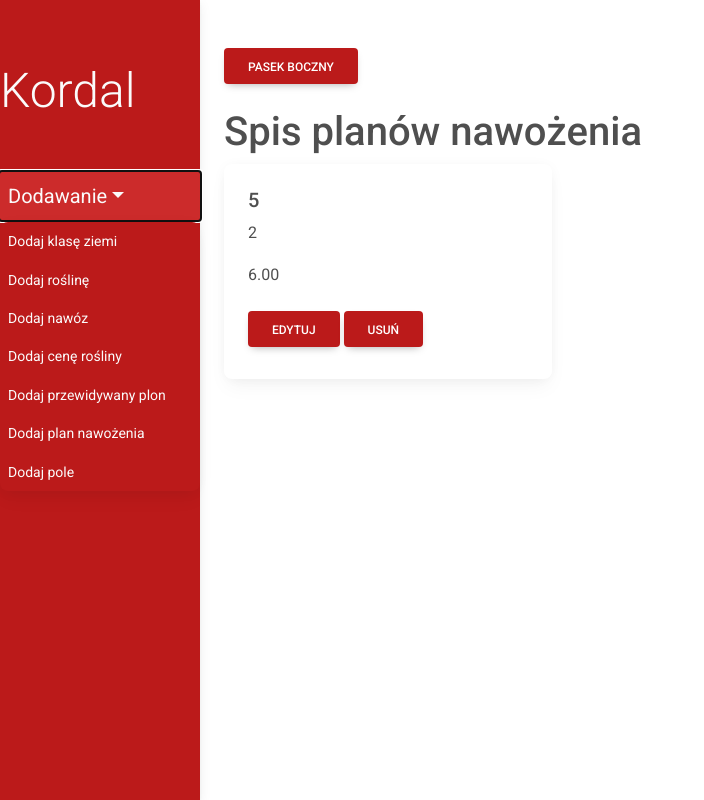
After one commit to Szymon1932/Farm-Helper, a Django app: page /fertilization_plans/ in a window 1280 px wide, after a click on "Dodawanie". The commit adds this page. Shown: the whole page, without its empty margins (0-704 px from the left). Run offline with Django 4.2, Linux system fonts and the light colour scheme; data comes from the database, SQL or seed files in the repository; both versions use the stored data as it was after the commit.

Commit message:
Added fertilization plan
todo: name add instead of keys?

```diff
--- a/farm_helper/fields/forms.py
+++ b/farm_helper/fields/forms.py
@@ -43,3 +43,10 @@ class CreatePredictedCrop(forms.ModelForm):
     class Meta:
         model = PredictedCrop
         fields = '__all__'
+
+
+class CreateFertilizationPlan(forms.ModelForm):
+
+    class Meta:
+        model = FertilizationPlan
+        fields = '__all__'
--- a/farm_helper/fields/models.py
+++ b/farm_helper/fields/models.py
@@ -47,7 +47,7 @@ class Fertilizer(models.Model):
         db_table = 'Fertilizer'
 
     def __str__(self):
-        return "Fertilizer name: " + self.fertilizer_name + ", fertilizer price: " + str(self.price)
+        return self.fertilizer_name
 
 
 class PlantPrice(models.Model):
@@ -59,11 +59,9 @@ class PlantPrice(models.Model):
     class Meta:
         db_table = 'PlantPrice'
 
-    def __str__(self):
-        return "Plant name: " + self.plant + ", date of price: " + self.price + ", plant price " + self.price + ", price predicted: " + self.is_predicted
-
 
 class PredictedCrop(models.Model):
+    #name = models.CharField(max_length=50)
     plant = models.ForeignKey(Plant, on_delete=models.CASCADE)
     crop_mass = models.DecimalField(max_digits=10, decimal_places=2)
     # Field renamed because it was a Python reserved word.
@@ -73,11 +71,9 @@ class PredictedCrop(models.Model):
     class Meta:
         db_table = 'PredictedCrop'
 
-    def __str__(self):
-        return "plant key: " + self.plant + ", crop mass: " + self.crop_mass + ", class field key" + self.class_field
-
 
 class FertilizationPlan(models.Model):
+    #name = models.CharField(max_length=50)
     predicted_crop = models.ForeignKey(
         'PredictedCrop', on_delete=models.CASCADE)
     fertilizer = models.ForeignKey('Fertilizer', on_delete=models.CASCADE)
@@ -86,11 +82,9 @@ class FertilizationPlan(models.Model):
     class Meta:
         db_table = 'FertilizationPlan'
 
-    def __str__(self):
-        return "predicted crop key: " + self.predicted_crop + ", fertilizer key: " + self.fertilizer + ", fertilizer mass " + self.fertilizer_mass
-
 
 class Field(models.Model):
+    #name = models.CharField(max_length=50)
     area = models.DecimalField(max_digits=10, decimal_places=2)
     user = models.ForeignKey('User', on_delete=models.CASCADE)
     fertilization_plan = models.ForeignKey(
@@ -98,6 +92,3 @@ class Field(models.Model):
 
     class Meta:
         db_table = 'Field'
-
-    def __str__(self):
-        return "field area: " + self.area + ", user key: " + self.fertilizer + ", fertilization plan " + self.fertilizer_mass
--- a/farm_helper/fields/templates/fields/index.html
+++ b/farm_helper/fields/templates/fields/index.html
@@ -44,7 +44,7 @@
               <li><a href="{% url 'add-fertilizer' %}" class="dropdown-item text-light pl-5 p-2">Dodaj nawóz</a></li>
               <li><a href="{% url 'add-plant_price' %}"  class="dropdown-item text-light pl-5 p-2">Dodaj cenę rośliny</a></li>
               <li><a href="{% url 'add-predicted_crop' %}" class="dropdown-item text-light pl-5 p-2">Dodaj przewidywany plon</a></li>
-              <li><a href="#" class="dropdown-item text-light pl-5 p-2">Dodaj plan nawożenia</a></li>
+              <li><a href="{% url 'add-fertilization_plan' %}" class="dropdown-item text-light pl-5 p-2">Dodaj plan nawożenia</a></li>
               <li><a href="#" class="dropdown-item text-light pl-5 p-2">Dodaj pole</a></li>
            </ul>
         </li>
@@ -59,7 +59,7 @@
               <li><a href="{% url 'show-fertilizers' %}" class="dropdown-item text-light pl-5 p-2">Pokaż nawozy</a></li>
               <li><a href="{% url 'show-plant_prices' %}"  class="dropdown-item text-light pl-5 p-2">Pokaż ceny roślin</a></li>
               <li><a href="{% url 'show-predicted_crops' %}" class="dropdown-item text-light pl-5 p-2">Pokaż przewidywany plon</a></li>
-              <li><a href="#" class="dropdown-item text-light pl-5 p-2">Pokaż plany nawożenia</a></li>
+              <li><a href="{% url 'show-fertilization_plans' %}" class="dropdown-item text-light pl-5 p-2">Pokaż plany nawożenia</a></li>
               <li><a href="#" class="dropdown-item text-light pl-5 p-2">Pokaż pola</a></li>
            </ul>
         </li>
--- /dev/null
+++ b/farm_helper/fields/templates/fields/show/fertilizationPlan.html
@@ -0,0 +1,19 @@
+{% extends 'fields/index.html' %}
+      {% block content %}
+      <h1>Spis planów nawożenia</h1>
+      <div class="row">
+        {% for fertilization_plan in fertilization_plans %}
+        <div class="col-sm-4">
+          <div class="card">
+            <div class="card-body">
+              <h5 class="card-title">{{ fertilization_plan.predicted_crop_id}}</h5>
+              <p class="card-text">{{ fertilization_plan.fertilizer_id}}</p>
+              <p class="card-text">{{ fertilization_plan.fertilizer_mass}}</p>
+              <a href="update/{{fertilization_plan.id}}" class="btn my-2 menu-btn">Edytuj</a>
+              <a href="delete/{{fertilization_plan.id}}" class="btn my-2 menu-btn">Usuń</a>
+            </div>
+          </div>
+        </div>
+        {% endfor %}
+      </div>
+    {% endblock %}
--- a/farm_helper/fields/templates/fields/show/predictedCrop.html
+++ b/farm_helper/fields/templates/fields/show/predictedCrop.html
@@ -1,6 +1,6 @@
 {% extends 'fields/index.html' %}
       {% block content %}
-      <h1>Spis cen roślin</h1>
+      <h1>Spis przewidywanych plonów</h1>
       <div class="row">
         {% for predicted_crop in predicted_crops %}
         <div class="col-sm-4">
--- a/farm_helper/fields/urls.py
+++ b/farm_helper/fields/urls.py
@@ -1,5 +1,5 @@
 from django.urls import path
-from .views import viewsFertilizer, viewsClassField, viewsPlant, viewsPlantPrice, viewsPredictedCrop
+from .views import viewsFertilizer, viewsClassField, viewsPlant, viewsPlantPrice, viewsPredictedCrop, viewsFertilizationPlan
 from django.conf.urls.static import static
 
 urlpatterns = [
@@ -60,4 +60,16 @@ urlpatterns = [
     path('predicted_crops/delete/<int:predicted_crop_id>',
          viewsPredictedCrop.delete_predicted_crop),
 
+    # fertilizationPlans
+
+    path('fertilization_plans/', viewsFertilizationPlan.show_fertilization_plans,
+         name='show-fertilization_plans'),
+    path('fertilization_plans/add_element/',
+         viewsFertilizationPlan.add_fertilization_plan, name='add-fertilization_plan'),
+    path('fertilization_plans/update/<int:fertilization_plan_id>',
+         viewsFertilizationPlan.update_fertilization_plan),
+    path('fertilization_plans/delete/<int:fertilization_plan_id>',
+         viewsFertilizationPlan.delete_fertilization_plan),
+
+
 ]
--- /dev/null
+++ b/farm_helper/fields/views/viewsFertilizationPlan.py
@@ -0,0 +1,53 @@
+from django.shortcuts import render, redirect
+from ..models import *
+from ..forms import *
+from django.http import HttpResponse
+
+
+def show_fertilization_plans(request):
+    fertilization_plans = FertilizationPlan.objects.all()
+    return render(request, 'fields/show/fertilizationPlan.html', {'fertilization_plans': fertilization_plans})
+
+
+def index(request):
+    return render(request, 'fields/index.html')
+
+
+def add_fertilization_plan(request):
+    add_fertilization_plan = CreateFertilizationPlan()
+    if request.method == 'POST':
+        add_fertilization_plan = CreateFertilizationPlan(
+            request.POST, request.FILES)
+        if add_fertilization_plan.is_valid():
+            add_fertilization_plan.save()
+            return redirect('show-fertilization_plans')  # name in urls
+        else:
+            return HttpResponse("""Błędne dane. <a href = "{{ url : 'show-fertilization_plans'}}">Odśwież</a>""")
+    else:
+        return render(request, 'fields/add/addFertilizationPlan.html', {'upload_form': add_fertilization_plan})
+
+
+def update_fertilization_plan(request, fertilization_plan_id):
+    fertilization_plan_id = int(fertilization_plan_id)
+    try:
+        fertilization_plan_obj = FertilizationPlan.objects.get(
+            id=fertilization_plan_id)
+    except FertilizationPlan.DoesNotExist:
+        return redirect('show-fertilization_plans')
+    fertilization_plan_form = CreateFertilizationPlan(
+        request.POST or None, instance=fertilization_plan_obj)
+    if fertilization_plan_form.is_valid():
+        fertilization_plan_form.save()
+        return redirect('show-fertilization_plans')
+    return render(request, 'fields/add/addFertilizationPlan.html', {'upload_form': fertilization_plan_form})
+
+
+def delete_fertilization_plan(request, fertilization_plan_id):
+    fertilization_plan_id = int(fertilization_plan_id)
+    try:
+        fertilization_plan_obj = FertilizationPlan.objects.get(
+            id=fertilization_plan_id)
+    except FertilizationPlan.DoesNotExist:
+        return redirect('show-fertilization_plans')
+    fertilization_plan_obj.delete()
+    return redirect('show-fertilization_plans')
```
Also changed, not shown: farm_helper/fields/templates/fields/add/addFertilizationPlan.html (added, +17 -0 lines), farm_helper/db.sqlite3.
